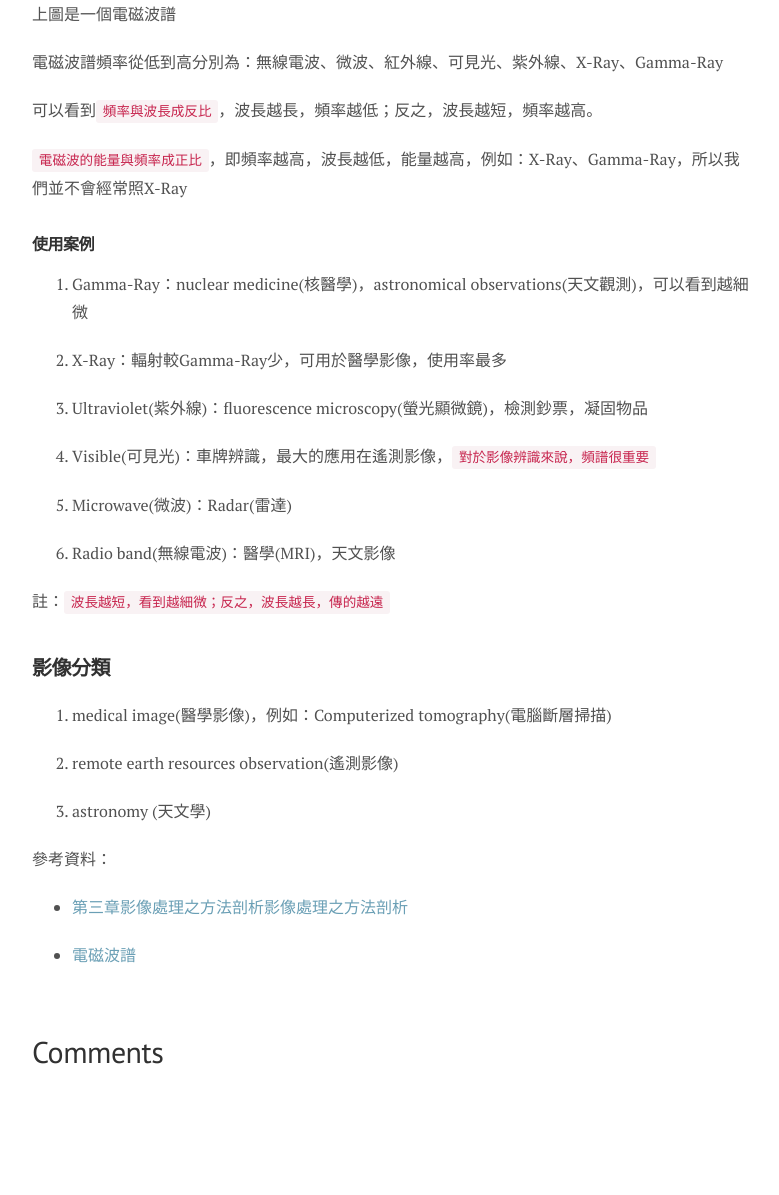
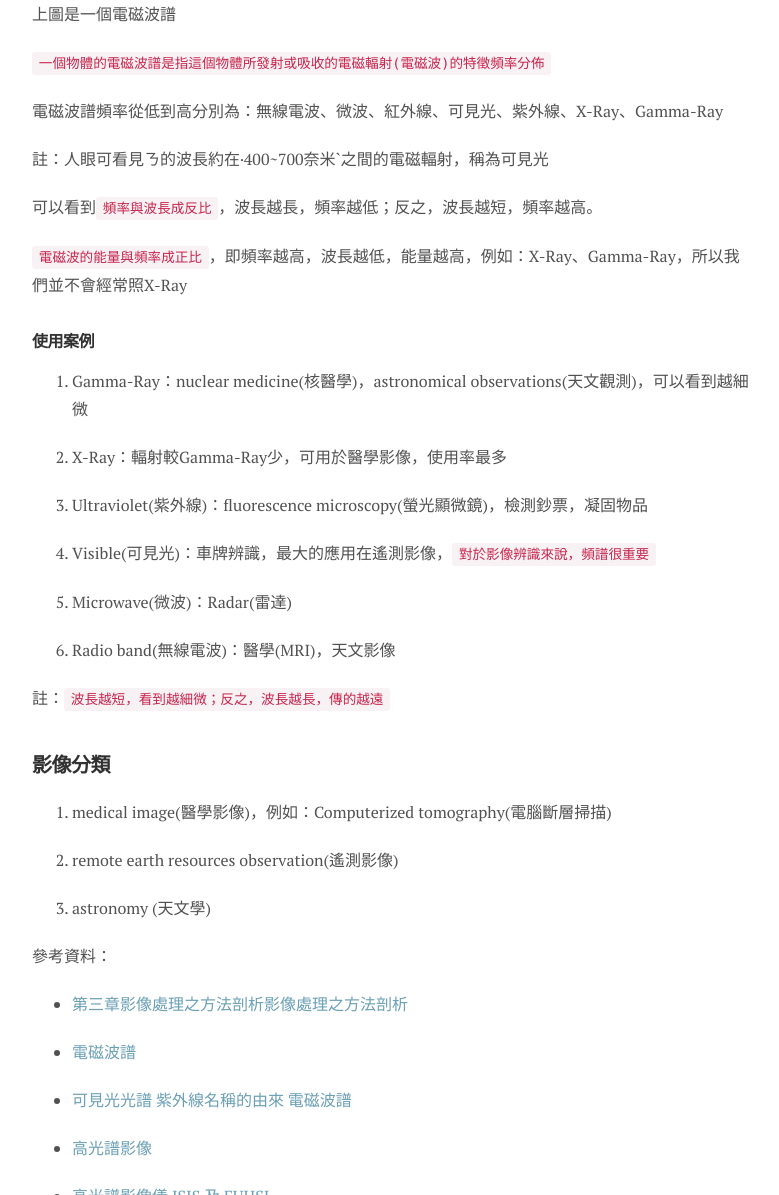
Before and after one commit to david8388/david8388.github.io, a Jekyll site: the page built from _posts/2020-09-27-DIP-01.md, in a window 1280 px wide and 1400 px high, scrolled down 1669 px. Shown: the part 205-1400 px from the top of the window, without its empty margins (248-1027 px from the left). Built offline with Jekyll 4.4.1, drawn with Linux system fonts in a browser that asks for light colours; nearby versions of some CDN libraries; comment, search, counter and statistics services are not loaded; before the commit the page ends 2955 px from its top, so only the background shows below that; some of the changed text lies outside the part shown.

Commit message:
add references and content into 2020-09-27-DIP-01.md

```diff
--- a/_posts/2020-09-27-DIP-01.md
+++ b/_posts/2020-09-27-DIP-01.md
@@ -50,7 +50,11 @@ f(x,y) = [  f(0,0)      f(0,1)   ... f(0, N-1)
 
 上圖是一個電磁波譜
 
+`一個物體的電磁波譜是指這個物體所發射或吸收的電磁輻射(電磁波)的特徵頻率分佈`
+
 電磁波譜頻率從低到高分別為：無線電波、微波、紅外線、可見光、紫外線、X-Ray、Gamma-Ray
+
+註：人眼可看見ㄋ的波長約在·400~700奈米`之間的電磁輻射，稱為可見光
 
 可以看到`頻率與波長成反比`，波長越長，頻率越低；反之，波長越短，頻率越高。
 
@@ -87,3 +91,11 @@ f(x,y) = [  f(0,0)      f(0,1)   ... f(0, N-1)
 - [第三章影像處理之方法剖析影像處理之方法剖析](http://rportal.lib.ntnu.edu.tw/bitstream/20.500.12235/97169/3/n069473019203.pdf)
 
 - [電磁波譜](https://zh.wikipedia.org/wiki/%E9%9B%BB%E7%A3%81%E6%B3%A2%E8%AD%9C)
+
+- [可見光光譜 紫外線名稱的由來 電磁波譜](http://blog.udn.com/light03589/7512537)
+
+- [高光譜影像](https://zh.wikipedia.org/wiki/%E9%AB%98%E5%85%89%E8%AD%9C%E5%BD%B1%E5%83%8F)
+
+- [高光譜影像儀 ISIS 及 FUHSI](https://www.tiri.narl.org.tw/Files/Doc/Publication/InstTdy/161/01610120.pdf)
+
+- [空間資訊：大地的辨識密碼──高光譜影像](https://scitechvista.nat.gov.tw/c/s2Sp.htm)
```
